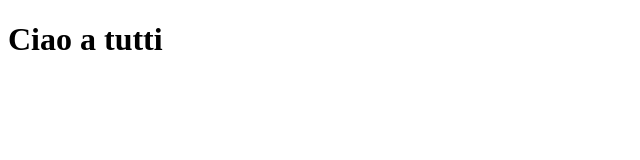
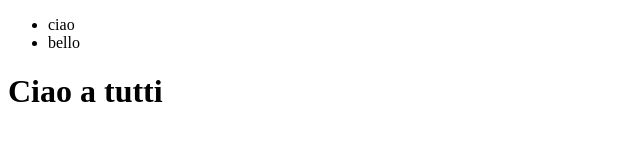
Before and after one commit to DarioScafidi/portfolio, a plain HTML site: page index.html in a window 1280 px wide. Shown: the whole page, without its empty margins (0-640 px from the left). Drawn offline with Linux system fonts and the light colour scheme.

Commit message:
Update index.html

```diff
--- a/index.html
+++ b/index.html
@@ -1,10 +1,19 @@
 <!DOCTYPE html>
 <html>
+
   <head>
     <title>Portfolio</title>
     <link rel="stylesheet" href="style.css">
   </head>
+
   <body>
+
+    <ul>
+      <li>ciao</li>
+      <li>bello</li>
+    </ul>
+
     <h1>Ciao a tutti</h1>
   </body>
+
 </html>
```
